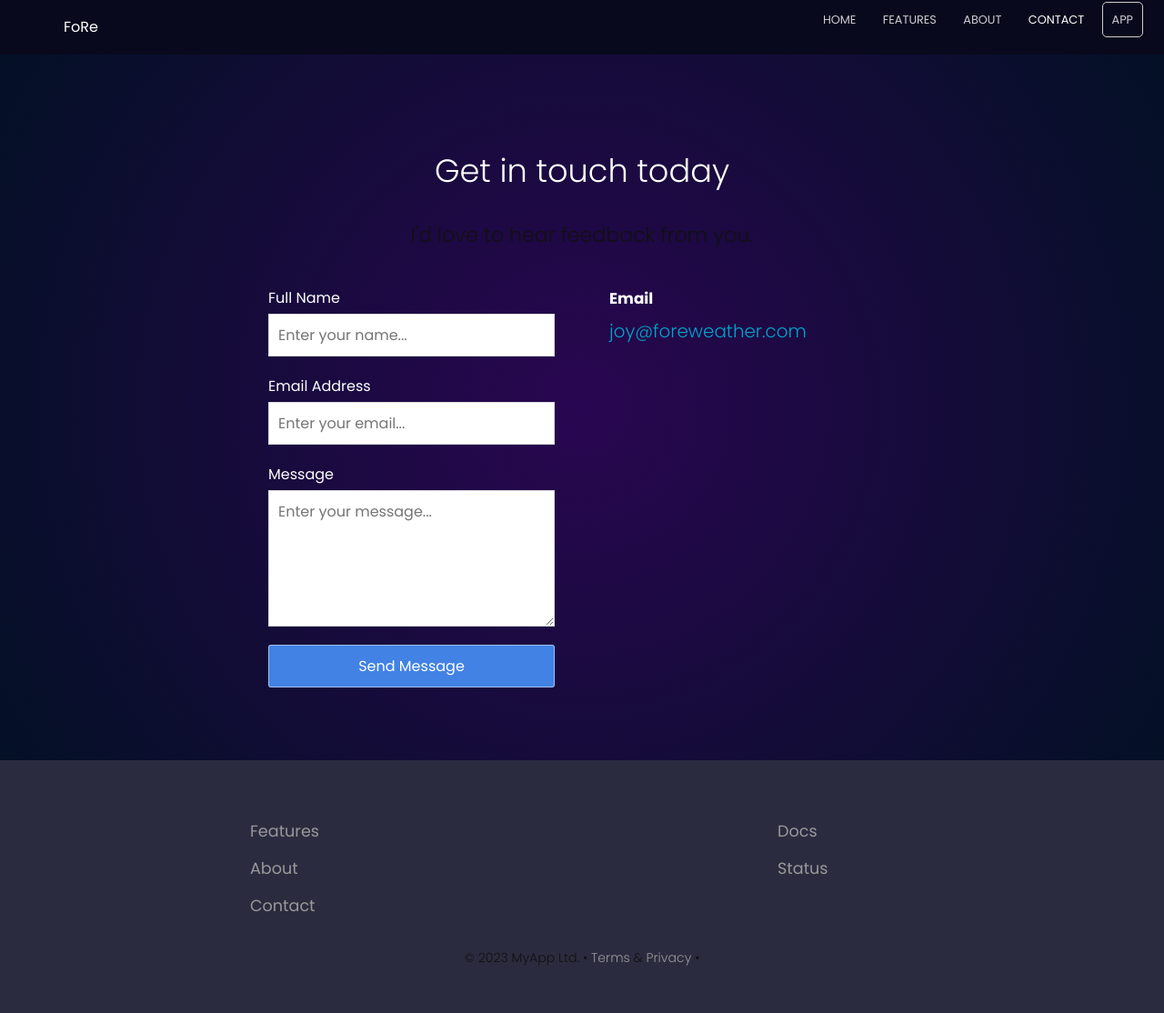
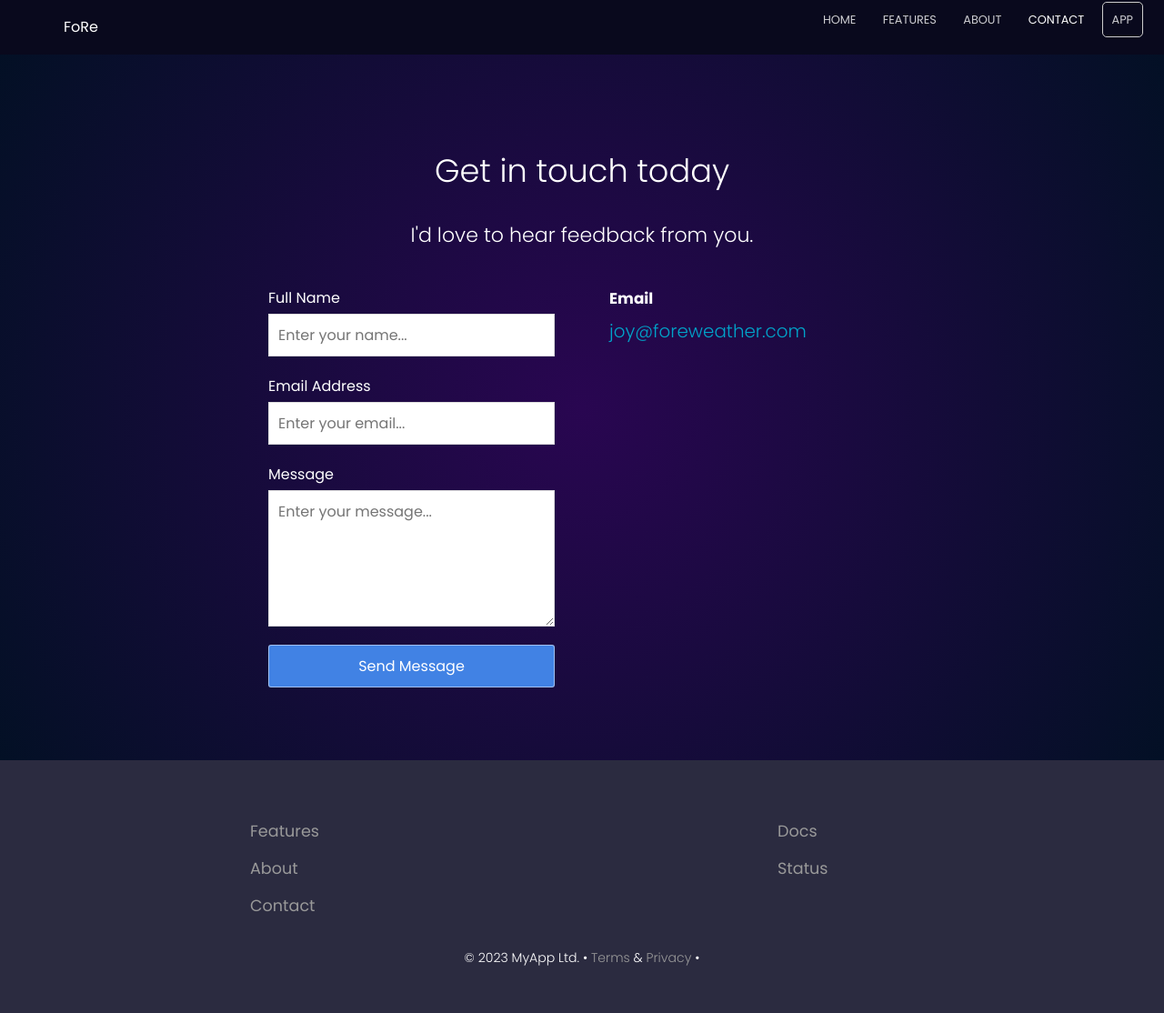
Before and after one commit to Her-o1/my_landing_page, a Jekyll site: the page built from contact.html, in a window 1280 px wide. Shown: the whole page at 91% size. Built offline with Jekyll 4.4.1, drawn with Linux system fonts in a browser that asks for light colours.

Commit message:
Update elements.scss

```diff
--- a/_sass/elements.scss
+++ b/_sass/elements.scss
@@ -52,7 +52,7 @@ h3 {
 
 p, address {
 	font-size: 1.38em;
-	color: #111;
+	color: #fff;
 	margin-bottom: 20px;
 	font-weight: 300;
 	line-height: 1.4em;
```
